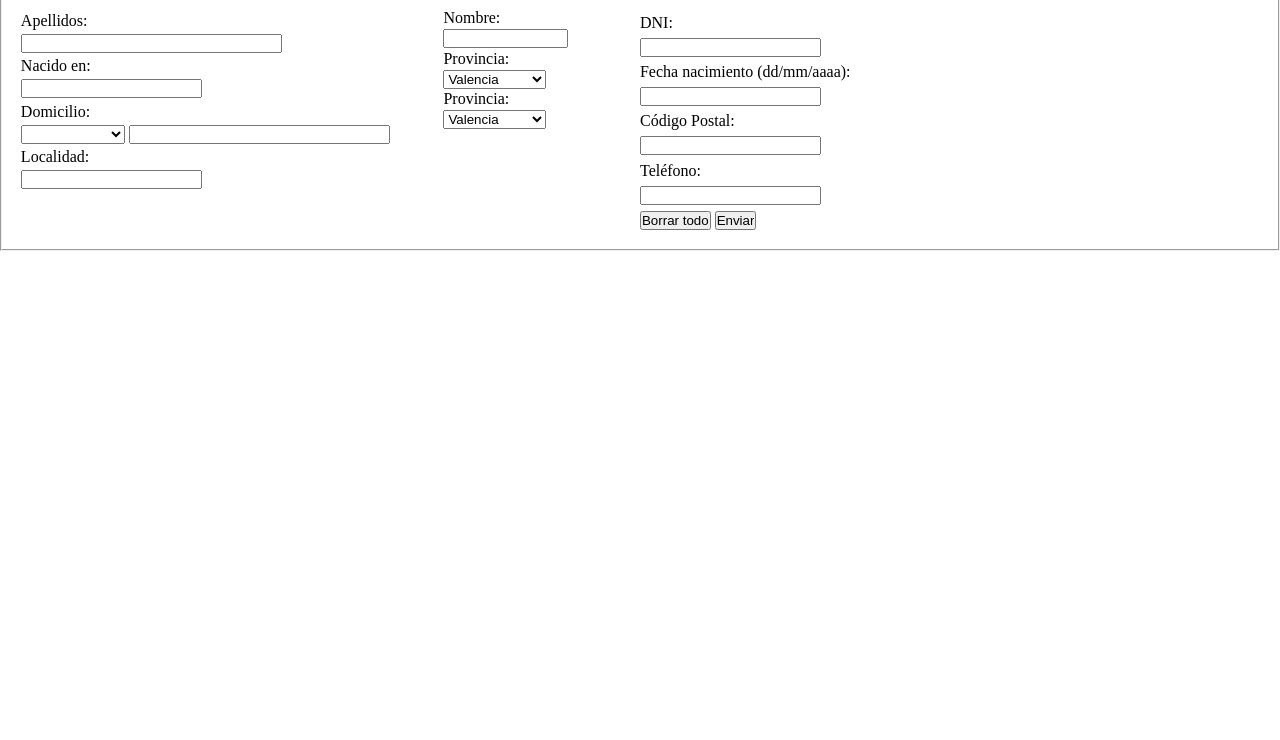
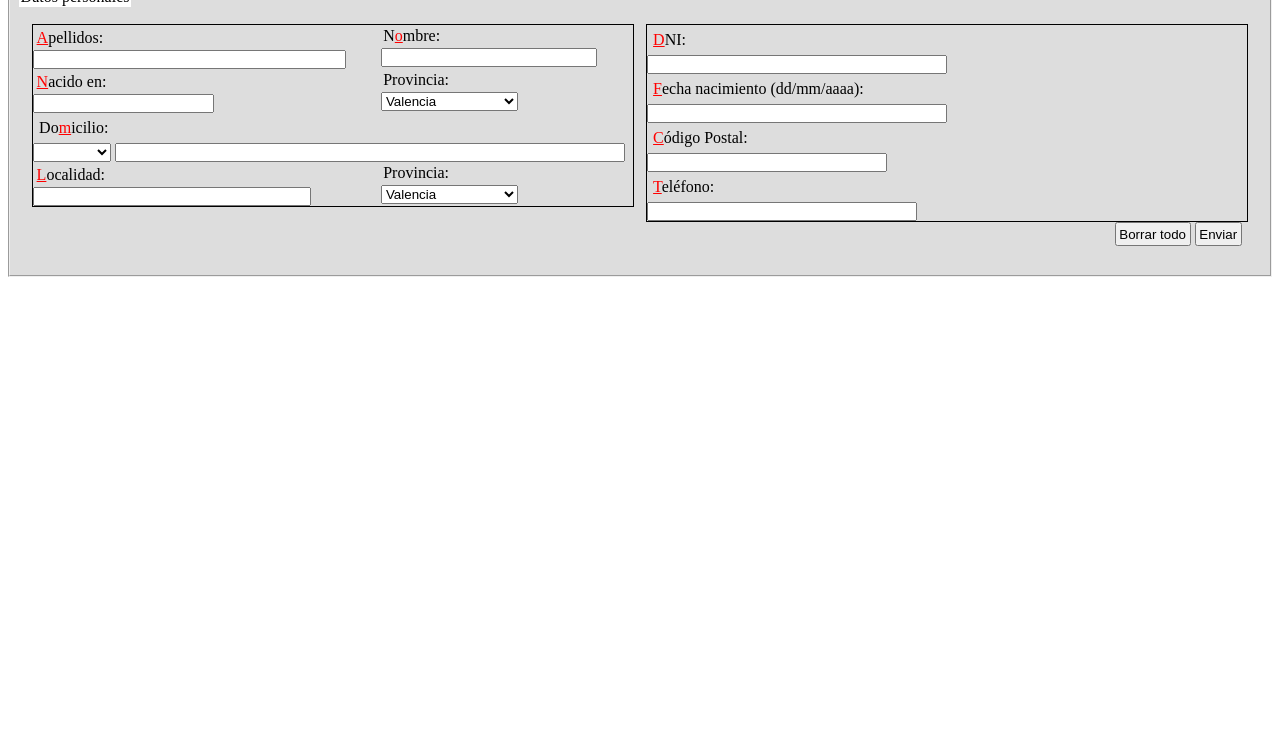
Before and after one commit to Nerea1209/Lenguaje-de-Marcas, a plain HTML site: page Formulario3/index.html in a window 1280 px wide. Shown: the part 60-800 px from the top of the page. Drawn offline with Linux system fonts and the light colour scheme.

Commit message:
Continua con formulario 3

```diff
--- a/Formulario3/css/estilos.css
+++ b/Formulario3/css/estilos.css
@@ -1,23 +1,44 @@
-*{margin:0; padding: 0; box-sizing: border-box;}
+* {margin: 0; padding: 0; box-sizing: border-box; }
 
-div#cincuenta {
-	width: 48%;
-	margin: 1% 0 1% 1%;
+body, fieldset, form {padding: 0.5em; }
+
+div.cincuenta {
+	width: 49%;
+	margin: 0 0.5%;
 	float: left;
+	border: 1px solid;
 }
-
-div#setentaycinco {
-	width:68%;
-	margin-left: 1%;
-	float: left;
-}
-
-div#treinta {
-	width:28%;
-	margin-left: 1%;
-	float: left;
-}
+div.izq {	width: 58%;}
+div.der {	width: 38%;}
+div.esp{width: 100%;}
+.cincuenta > div {overflow: hidden; }
+.cincuenta div div{float: left}
 
 select {width: 60%}
 select#domicilio1 {width: 25%}
-p {margin: 1% 0;}
+p {margin: 1%;}
+select#domicilio1{width: 13%; }
+#domicilio2{width: 85%; }
+
+
+h1{
+	text-align: center;
+	text-transform: uppercase;
+	background-color: #DDD;
+}
+
+.rojo{color: red;}
+.sub{text-decoration: underline;}
+fieldset{background-color: #DDD;}
+legend{background-color: white; padding: 0.1em; border: 1px solid #DDD; }
+
+p#botones{text-align: right; }
+p input{padding:0.2em; }
+
+#nombre{width: 95%;}
+#apellidos{width: 90%;}
+#fechaNacimiento{width: 50%;}
+#telefono{width: 45%;}
+#dni{width: 50%;}
+#codPostal{width: 40%;}
+#localidad{width:80%}
--- a/Formulario3/index.html
+++ b/Formulario3/index.html
@@ -7,67 +7,96 @@
 		<link rel="stylesheet" href="css/estilos.css"/>
 	</head>
 	<body>
-		<h1>EJEMPLO DE FORMULARIO</h1>
+		<h1>Ejemplo de formulario</h1>
 		<fieldset>
 			<legend>Datos personales</legend>
 			<form action="#" method="post">
-			<div id="cincuenta">
-				<div id="setentaycinco">
-					<p><label for="apellidos">Apellidos:</label></p>
-					<input type="text" name="apellidos" id="apellidos" size="30%"/>
+			<div class="cincuenta">
+				<div>
+				<div class="izq">
+					<p><label for="apellidos"><span class="rojo sub">A</span>pellidos:</label></p>
+					<input type="text" name="apellidos" id="apellidos" />
+				</div>
+				<div class="der">
+					<p><label for="nombre">N<span class="rojo sub">o</span>mbre:</label></p>
+					<input type="text" name="nombre" id="nombre" />
+					</div>
+				</div>
+				<div>
+				<div class="izq">
+					<p><label for="nacido"><span class="rojo sub">N</span>acido en:</label></p>
+					<input type="text" name="nacido" id="nacido"/>
+					</div>
+					<div class="der">
+					<p><label for="provincia1">Provincia:</label></p>
+					<select name="provincia1" id="provincia1">
+						<option value="0" >Seleccione una provincia</option>
+						<option value="1" selected>Valencia</option>
+						<option value="2" >Extremadura</option>
+						<option value="3" >Andalucía</option>
+					</select>
+					</div>
+				</div>
+				<div>
+				<div class="esp">
 
-					<p><label for="nacido">Nacido en:</label></p>
-					<input type="text" name="nacido" id="nacido" size="20%"/>
-
-					<p><label for="domicilio1">Domic</label><label for="domicilio2">ilio:</label></p>
+					<p><label for="domicilio1">Do<span class="rojo sub">m</span>ic</label><label for="domicilio2">ilio:</label></p>
 					<select name="domicilio1" id="domicilio1">
 						<option value="0" selected></option>
 						<option value="1" >Calle</option>
 						<option value="2" >Pasaje</option>
 						<option value="3" >Avenida</option>
 					</select>
-					<input type="text" name="domicilio2" id="domicilio2" size="30%"/>
 
-					<p><label for="localidad">Localidad:</label></p>
+					<input type="text" name="domicilio2" id="domicilio2"/>
+					</div>
+					</div>
+
+				<div>
+				<div class="izq">
+					<p><label for="localidad"><span class="rojo sub">L</span>ocalidad:</label></p>
 					<input type="text" name="localidad" id="localidad"/>
 					</div>
-				<div id="treinta">
-					<p><label for="nombre">Nombre:</label></p>
-					<input type="text" name="nombre" id="nombre" size="13%"/>
-
-					<p><label for="provincia">Provincia:</label></p>
-					<select name="provincia" id="provincia">
-						<option value="0" disable>Seleccione una provincia</option>
-						<option value="1" selected>Valencia</option>
-						<option value="2" >Extremadura</option>
-						<option value="3" >Andalucía</option>
-					</select>
-
-					<p><label for="provincia">Provincia:</label></p>
-					<select name="provincia" id="provincia">
-						<option value="0" disable>Seleccione una provincia</option>
+					<div class="der">
+					<p><label for="provincia2">Provincia:</label></p>
+					<select name="provincia2" id="provincia2">
+						<option value="0" >Seleccione una provincia</option>
 						<option value="1" selected>Valencia</option>
 						<option value="2" >Extremadura</option>
 						<option value="3" >Andalucía</option>
 					</select>
 					</div>
 				</div>
-			<div id="cincuenta">
-				<p><label for="dni">DNI:</label></p>
+				</div>
+
+			<div class="cincuenta">
+
+			<div>
+				<p><label for="dni"><span class="rojo sub">D</span>NI:</label></p>
 				<input type="text" name="dni" id="dni"/>
+		</div>
 
-				<p><label for="fechaNacimiento">Fecha nacimiento (dd/mm/aaaa):</label></p>
+				<div>
+				<p><label for="fechaNacimiento"><span class="rojo sub">F</span>echa nacimiento (dd/mm/aaaa):</label></p>
 				<input type="text" name="fechaNacimiento" id="fechaNacimiento"/>
+				</div>
 
-				<p><label for="codPostal">Código Postal:</label></p>
+				<div>
+
+				<p><label for="codPostal"><span class="rojo sub">C</span>ódigo Postal:</label></p>
 				<input type="text" name="codPostal" id="codPostal"/>
+				</div>
 
-				<p><label for="telefono">Teléfono:</label></p>
+				<div>
+
+				<p><label for="telefono"><span class="rojo sub">T</span>eléfono:</label></p>
 				<input type="text" name="telefono" id="telefono"/>
+				</div>
 
-				<p><input type="reset" value="Borrar todo" name="btn_reset"/>
+			</div>
+
+			<p id="botones"><input type="reset" value="Borrar todo" name="btn_reset"/>
 				<input type="submit" value="Enviar" name="btn_submit"/></p>
-			</div>
 
 			</form>
 		</fieldset>
```
Lines whose indentation alone changed are shown as unchanged.
